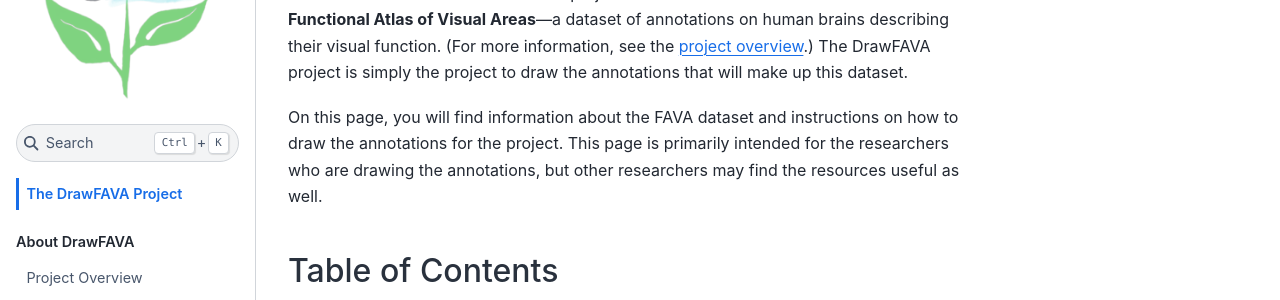
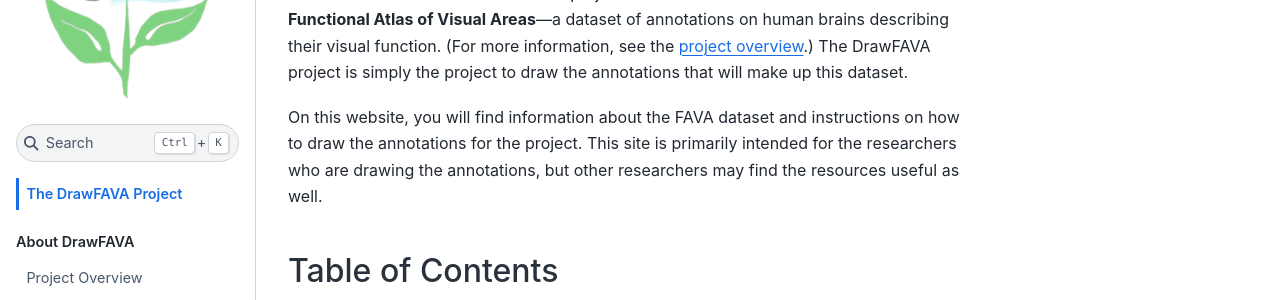
Before and after one commit to nbenlab/drawFAVA, a Jupyter Book: the page built from book/home.md, in a window 1280 px wide and 1349 px high. Shown: the part 155-455 px from the top of the window. Built offline with Jupyter Book 1.0.4 settings and Sphinx 7.4.7 and the Sphinx Book theme 1.1.4, drawn with Linux system fonts in a browser that asks for light colours.

Commit message:
tweaking language

```diff
--- a/book/home.md
+++ b/book/home.md
@@ -7,10 +7,10 @@ human brains describing their visual function. (For more information, see the
 [project overview](intro:overview).) The DrawFAVA project is simply the project
 to draw the annotations that will make up this dataset.
 
-On this page, you will find information about the FAVA dataset and instructions
-on how to draw the annotations for the project. This page is primarily intended
-for the researchers who are drawing the annotations, but other researchers may
-find the resources useful as well.
+On this website, you will find information about the FAVA dataset and
+instructions on how to draw the annotations for the project. This site is
+primarily intended for the researchers who are drawing the annotations, but
+other researchers may find the resources useful as well.
 
 
 (toc)=
```
